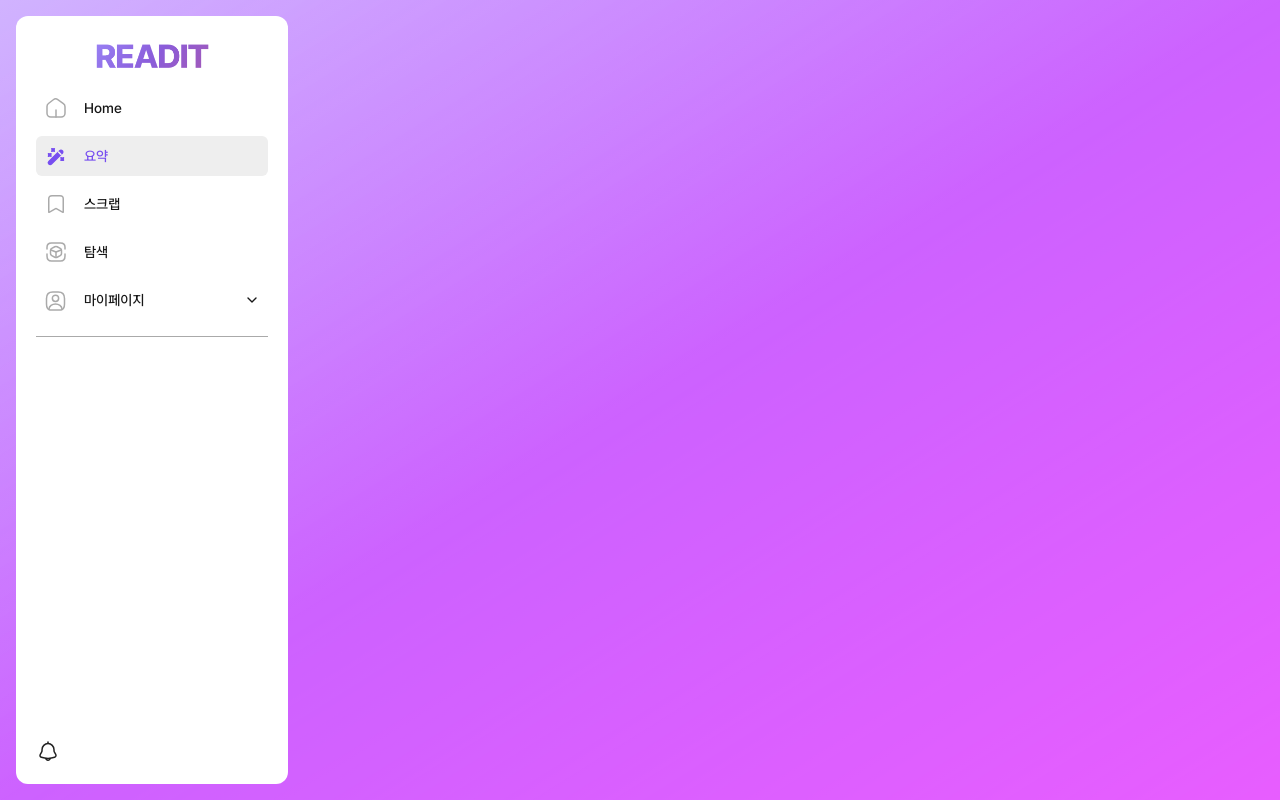
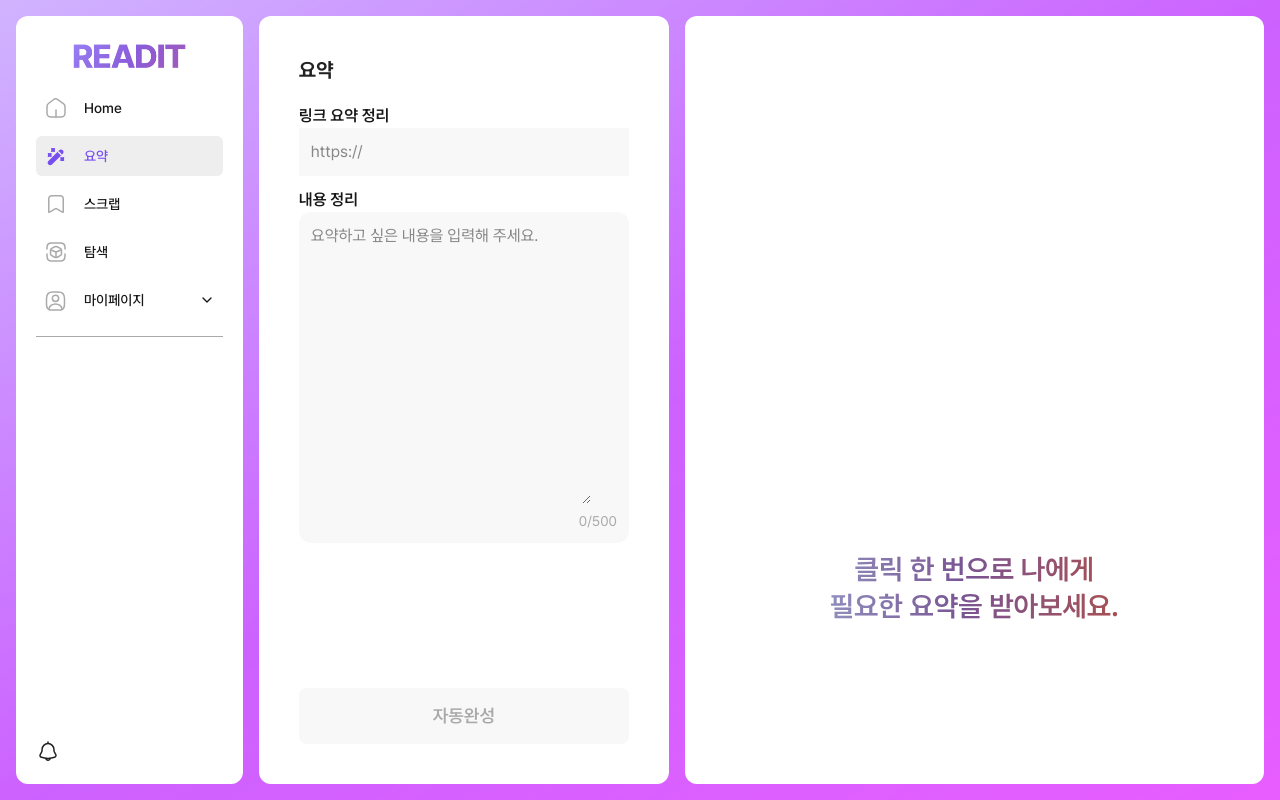
Before and after one commit to MAKE-VALUE-GACHI/3_readIt_frontend, a Next.js app: page /summary in a window 1280 px wide. Built offline with nearby package versions, Linux system fonts and the light colour scheme.

Commit message:
style: add summage page style

```diff
--- a/src/app/(main)/summary/page.tsx
+++ b/src/app/(main)/summary/page.tsx
@@ -1,7 +1,39 @@
-import React from 'react'
+import Image from 'next/image'
 
 const SummaryPage = () => {
-  return <div></div>
+  return (
+    <div className="flex min-h-full w-full">
+      <div className="relative mr-4 basis-1/3 rounded-xl bg-white p-10">
+        <div>
+          <h2 className="mb-5 text-xl font-bold text-[#222222]">요약</h2>
+          <div className="mb-3">
+            <label className="text-base font-semibold">링크 요약 정리</label>
+            <div className="bg-[#F8F8F8] p-3">
+              <input type="text" placeholder="https://" />
+            </div>
+          </div>
+
+          <div>
+            <label className="text-base font-semibold">내용 정리</label>
+            <div className="rounded-xl bg-[#F8F8F8] p-3">
+              <textarea className="min-h-70" placeholder="요약하고 싶은 내용을 입력해 주세요."></textarea>
+              <div className="text-end text-sm text-[#AAAAAA]">0/500</div>
+            </div>
+          </div>
+        </div>
+
+        <button className="absolute inset-x-10 bottom-10 h-14 rounded-lg bg-[#F8F8F8] text-lg font-semibold text-[#aaaaaa]">
+          자동완성
+        </button>
+      </div>
+
+      <div className="relative basis-2/3 rounded-xl bg-white p-10">
+        <div className="absolute bottom-40 left-1/2 -translate-x-1/2">
+          <Image src="/assets/summary.svg" alt="text" width={329} height={84} />
+        </div>
+      </div>
+    </div>
+  )
 }
 
 export default SummaryPage
```
Also changed, not shown: public/assets/summary.svg (added).
